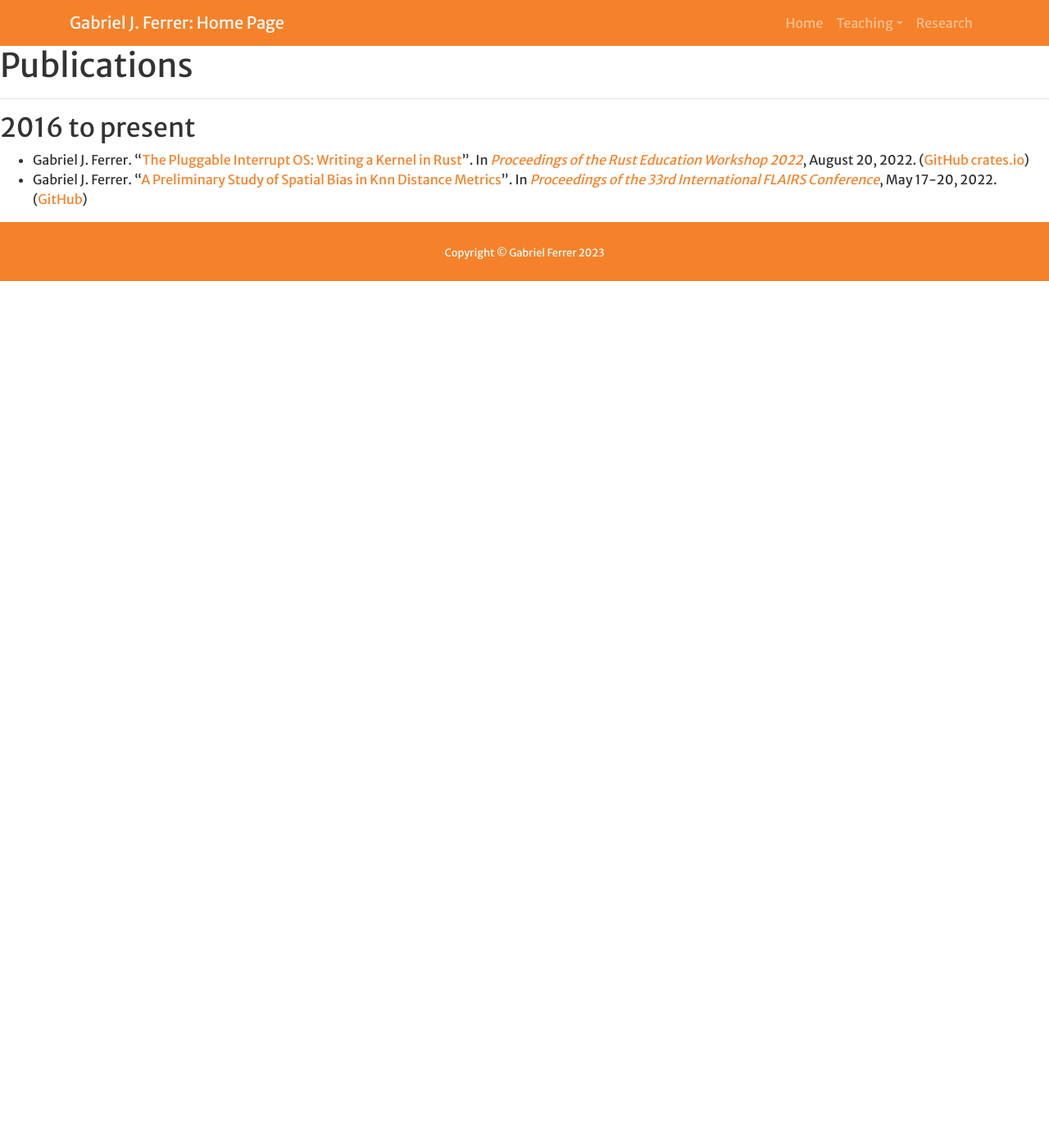
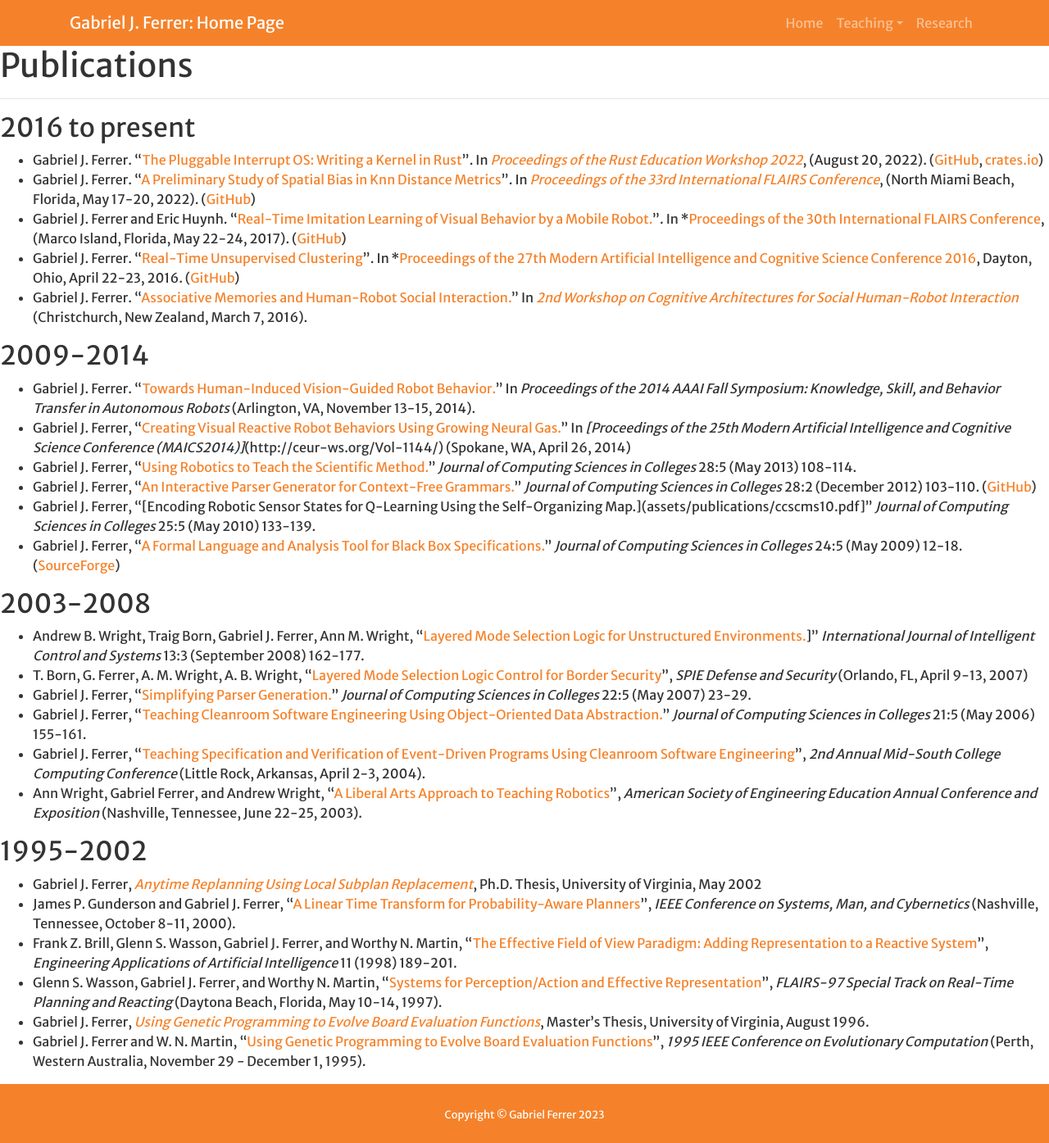
Before and after one commit to gjf2a/gjf2a.github.io, a Jekyll site: the page built from research.md, in a window 1280 px wide and 1395 px high. Shown: the whole window at 82% size. Built offline with Jekyll 4.4.1, drawn with Linux system fonts in a browser that asks for light colours; a script that is not in the unit is left out; our own code applies the rules of GitHub Pages for plain Markdown files.

Commit message:
Trying to salvage the crazed push by resetting away from the publications.

```diff
--- a/research.md
+++ b/research.md
@@ -6,5 +6,33 @@ layout: default
 <hr>
 
 ## 2016 to present
-* Gabriel J. Ferrer. "[The Pluggable Interrupt OS: Writing a Kernel in Rust](assets/publications/RustEducation2022.pdf)". In *[Proceedings of the Rust Education Workshop 2022](https://rust-edu.org/workshop/proceedings.pdf)*, August 20, 2022. ([GitHub](https://github.com/gjf2a/pluggable_interrupt_os) [crates.io](https://crates.io/crates/pluggable_interrupt_os))
-* Gabriel J. Ferrer. "[A Preliminary Study of Spatial Bias in Knn Distance Metrics](assets/publications/flairs2020.pdf)". In *[Proceedings of the 33rd International FLAIRS Conference](https://www.flairs-33.info)*, May 17-20, 2022. ([GitHub](https://github.com/gjf2a/flairs33))
+* Gabriel J. Ferrer. "[The Pluggable Interrupt OS: Writing a Kernel in Rust](assets/publications/RustEducation2022.pdf)". In *[Proceedings of the Rust Education Workshop 2022](https://rust-edu.org/workshop/proceedings.pdf)*, (August 20, 2022). ([GitHub](https://github.com/gjf2a/pluggable_interrupt_os), [crates.io](https://crates.io/crates/pluggable_interrupt_os))
+* Gabriel J. Ferrer. "[A Preliminary Study of Spatial Bias in Knn Distance Metrics](assets/publications/flairs2020.pdf)". In *[Proceedings of the 33rd International FLAIRS Conference](https://www.aaai.org/Library/FLAIRS/flairs20contents.php)*, (North Miami Beach, Florida, May 17-20, 2022). ([GitHub](https://github.com/gjf2a/flairs33))
+* Gabriel J. Ferrer and Eric Huynh. "[Real-Time Imitation Learning of Visual Behavior by a Mobile Robot.](assets/publications/flairs2017.pdf)". In *[Proceedings of the 30th International FLAIRS Conference](https://www.aaai.org/Library/FLAIRS/flairs17contents.php), (Marco Island, Florida, May 22-24, 2017). ([GitHub](https://github.com/E-R-C/FLAIRS30-BSOC))
+* Gabriel J. Ferrer. "[Real-Time Unsupervised Clustering](assets/publications/RealTimeClustering.pdf)". In *[Proceedings of the 27th Modern Artificial Intelligence and Cognitive Science Conference 2016](http://ceur-ws.org/Vol-1584/), Dayton, Ohio, April 22-23, 2016. ([GitHub](https://github.com/gjf2a/maics2016))
+* Gabriel J. Ferrer. "[Associative Memories and Human-Robot Social Interaction.](https://arxiv.org/pdf/1602.08158.pdf)" In *[2nd Workshop on Cognitive Architectures for Social Human-Robot Interaction](https://arxiv.org/html/1602.01868v1)* (Christchurch, New Zealand, March 7, 2016).
+
+## 2009-2014
+* Gabriel J. Ferrer. "[Towards Human-Induced Vision-Guided Robot Behavior.](assets/publications/robotGNG.pdf)" In *Proceedings of the 2014 AAAI Fall Symposium: Knowledge, Skill, and Behavior Transfer in Autonomous Robots* (Arlington, VA, November 13-15, 2014).
+* Gabriel J. Ferrer, "[Creating Visual Reactive Robot Behaviors Using Growing Neural Gas.](assets/publications/maics2014.pdf)" In *[Proceedings of the 25th Modern Artificial Intelligence and Cognitive Science Conference (MAICS2014)]*(http://ceur-ws.org/Vol-1144/) (Spokane, WA, April 26, 2014)
+* Gabriel J. Ferrer, "[Using Robotics to Teach the Scientific Method.](assets/publications/RobotsScientificMethod.pdf)" *Journal of Computing Sciences in Colleges* 28:5 (May 2013) 108-114.
+* Gabriel J. Ferrer, "[An Interactive Parser Generator for Context-Free Grammars.](assets/publications/InteractiveParser.pdf)" *Journal of Computing Sciences in Colleges* 28:2 (December 2012) 103-110. ([GitHub](https://github.com/gjf2a/grambler))
+* Gabriel J. Ferrer, "[Encoding Robotic Sensor States for Q-Learning Using the Self-Organizing Map.](assets/publications/ccscms10.pdf]" *Journal of Computing Sciences in Colleges* 25:5 (May 2010) 133-139.
+* Gabriel J. Ferrer, "[A Formal Language and Analysis Tool for Black Box Specifications.](assets/publications/ccscms09.pdf)" *Journal of Computing Sciences in Colleges* 24:5 (May 2009) 12-18. ([SourceForge](http://boundalyzer.sourceforge.net))
+
+## 2003-2008
+* Andrew B. Wright, Traig Born, Gabriel J. Ferrer, Ann M. Wright, "[Layered Mode Selection Logic for Unstructured Environments.](assets/publications/LMSL09.pdf)]" *International Journal of Intelligent Control and Systems* 13:3 (September 2008) 162-177.
+* T. Born, G. Ferrer, A. M. Wright, A. B. Wright, "[Layered Mode Selection Logic Control for Border Security](assets/publications/LMSL07.pdf)", *SPIE Defense and Security* (Orlando, FL, April 9-13, 2007)
+* Gabriel J. Ferrer, "[Simplifying Parser Generation.](assets/publications/ccscms07.pdf)" *Journal of Computing Sciences in Colleges* 22:5 (May 2007) 23-29.
+* Gabriel J. Ferrer, "[Teaching Cleanroom Software Engineering Using Object-Oriented Data Abstraction.](assets/publications/ccscms06.pdf)" *Journal of Computing Sciences in Colleges* 21:5 (May 2006) 155-161.
+* Gabriel J. Ferrer, "[Teaching Specification and Verification of Event-Driven Programs Using Cleanroom Software Engineering](assets/publications/msccc04.pdf)", *2nd Annual Mid-South College Computing Conference* (Little Rock, Arkansas, April 2-3, 2004).
+* Ann Wright, Gabriel Ferrer, and Andrew Wright, "[A Liberal Arts Approach to Teaching Robotics](assets/publications/asee03.pdf)", *American Society of Engineering Education Annual Conference and Exposition* (Nashville, Tennessee, June 22-25, 2003).
+
+## 1995-2002
+
+* Gabriel J. Ferrer, *[Anytime Replanning Using Local Subplan Replacement](assets/publications/phd_thesis.pdf)*, Ph.D. Thesis, University of Virginia, May 2002
+* James P. Gunderson and Gabriel J. Ferrer, "[A Linear Time Transform for Probability-Aware Planners](smc2000.pdf)", *IEEE Conference on Systems, Man, and Cybernetics* (Nashville, Tennessee, October 8-11, 2000).
+* Frank Z. Brill, Glenn S. Wasson, Gabriel J. Ferrer, and Worthy N. Martin, "[The Effective Field of View Paradigm: Adding Representation to a Reactive System](assets/publications/EAAI.pdf)", *Engineering Applications of Artificial Intelligence* 11 (1998) 189-201.
+* Glenn S. Wasson, Gabriel J. Ferrer, and Worthy N. Martin, "[Systems for Perception/Action and Effective Representation](assets/publications/flairs-97.pdf)", *FLAIRS-97 Special Track on Real-Time Planning and Reacting* (Daytona Beach, Florida, May 10-14, 1997).
+* Gabriel J. Ferrer, *[Using Genetic Programming to Evolve Board Evaluation Functions](assets/publications/masters_thesis.pdf)*, Master's Thesis, University of Virginia, August 1996.
+* Gabriel J. Ferrer and W. N. Martin, "[Using Genetic Programming to Evolve Board Evaluation Functions](assets/publications/senet.pdf)", *1995 IEEE Conference on Evolutionary Computation* (Perth, Western Australia, November 29 - December 1, 1995).
```
